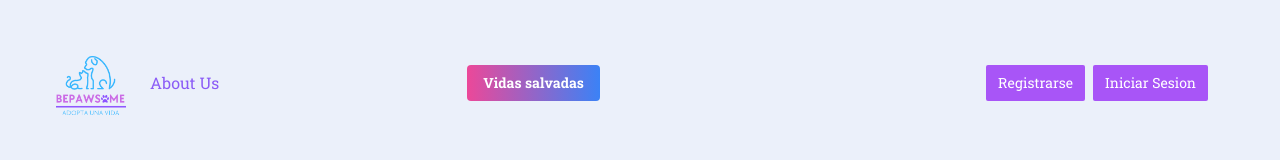
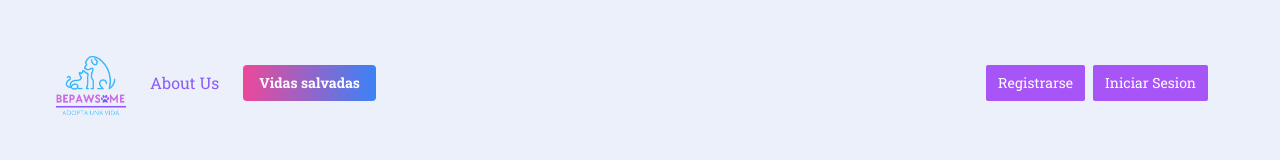
Before and after one commit to BorisWaisten/Be-Pawsome, a Next.js app in the folder frontend/: page / in a window 1280 px wide. Shown: the top 160 px of the page. Built offline with nearby package versions, Linux system fonts and the light colour scheme; no server answers.

Commit message:
mejora navbar

```diff
--- a/frontend/app/components/Navbar.jsx
+++ b/frontend/app/components/Navbar.jsx
@@ -7,6 +7,7 @@ import React from "react";
 import Logo from "public/logoBePawsome.png";
 import { useState } from "react";
 import { useRouter } from "next/navigation";
+
 export default function Navbar() {
   const router = useRouter();
   const { data: session, status } = useSession();
@@ -56,9 +57,9 @@ export default function Navbar() {
           </Link>
         )}
       </div>
-      <div className=" items-center justify-center mx-60">
+      <div className="flex items-center justify-center md:mx-auto md:ml-4 md:mr-4">
         <Link href="/adopciones">
-          <button className="bg-gradient-to-r from-pink-500 to-blue-500 hover:from-blue-500 hover:to-pink-500 transition-all duration-500 ease-in-out text-white font-bold py-2 px-4 rounded transform hover:scale-110 w-full h-full">
+          <button className="bg-gradient-to-r from-pink-500 to-blue-500 hover:from-blue-500 hover:to-pink-500 transition duration-500 ease-in-out transform hover:-translate-y-1 hover:scale-110 text-white font-bold py-2 px-4 rounded  w-full h-full">
             Vidas salvadas
           </button>
         </Link>
@@ -96,9 +97,10 @@ export default function Navbar() {
         )}
       </div>
       {menuVisible && session && (
+
         <div
           className="absolute top-16 right-6 bg-white p-4 rounded shadow flex flex-col"
-          style={{ position: "absolute", marginTop: "60px" }}
+          style={{ position: "absolute", marginTop: "60px", zIndex: 1 }}
         >
           <Link href="/usuario/casita">
             <div className="flex items-center p-2 m-2">
--- a/frontend/package.json
+++ b/frontend/package.json
@@ -11,6 +11,7 @@
   "dependencies": {
     "@cloudinary/react": "^1.11.2",
     "@cloudinary/url-gen": "^1.11.2",
+    "@headlessui/react": "^1.7.17",
     "autoprefixer": "10.4.16",
     "axios": "^1.5.1",
     "bcryptjs": "^2.4.3",
```
Also changed, not shown: 1 other file (tests, documents, lock files or other folders).
